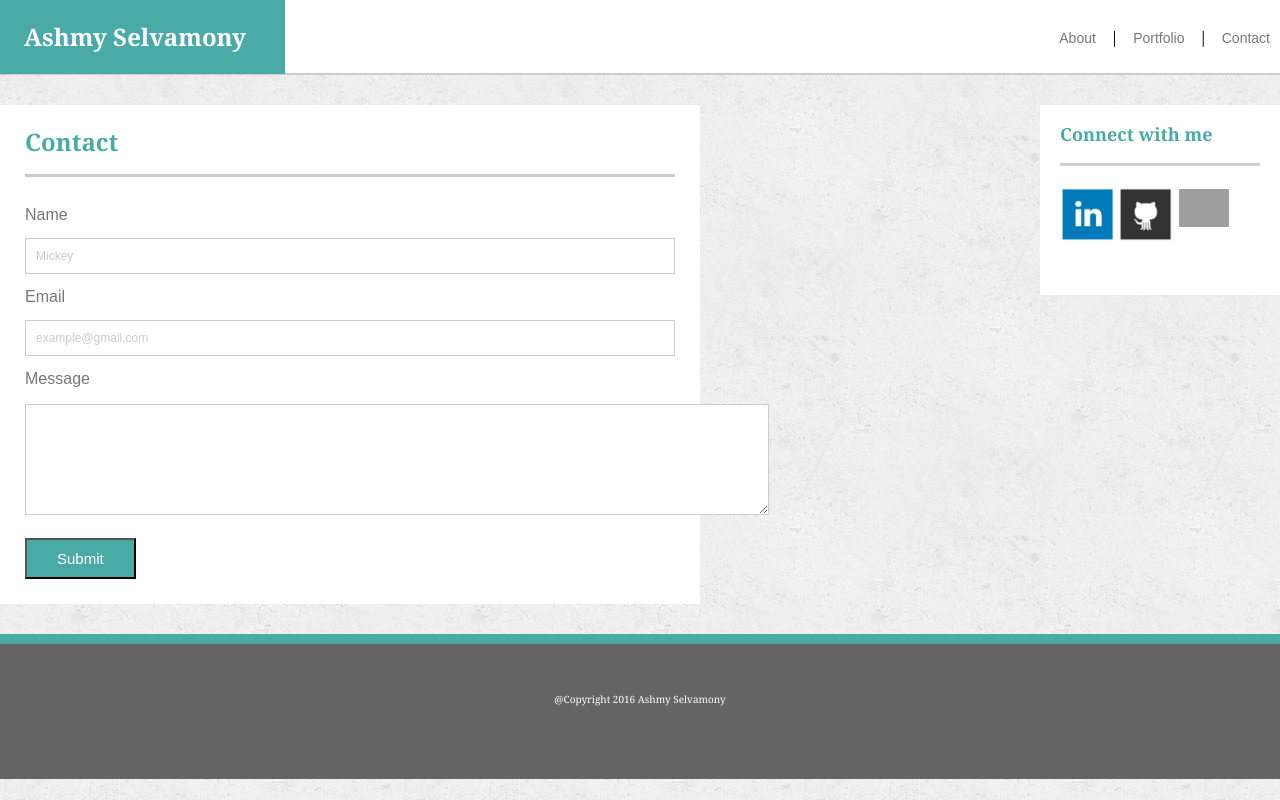
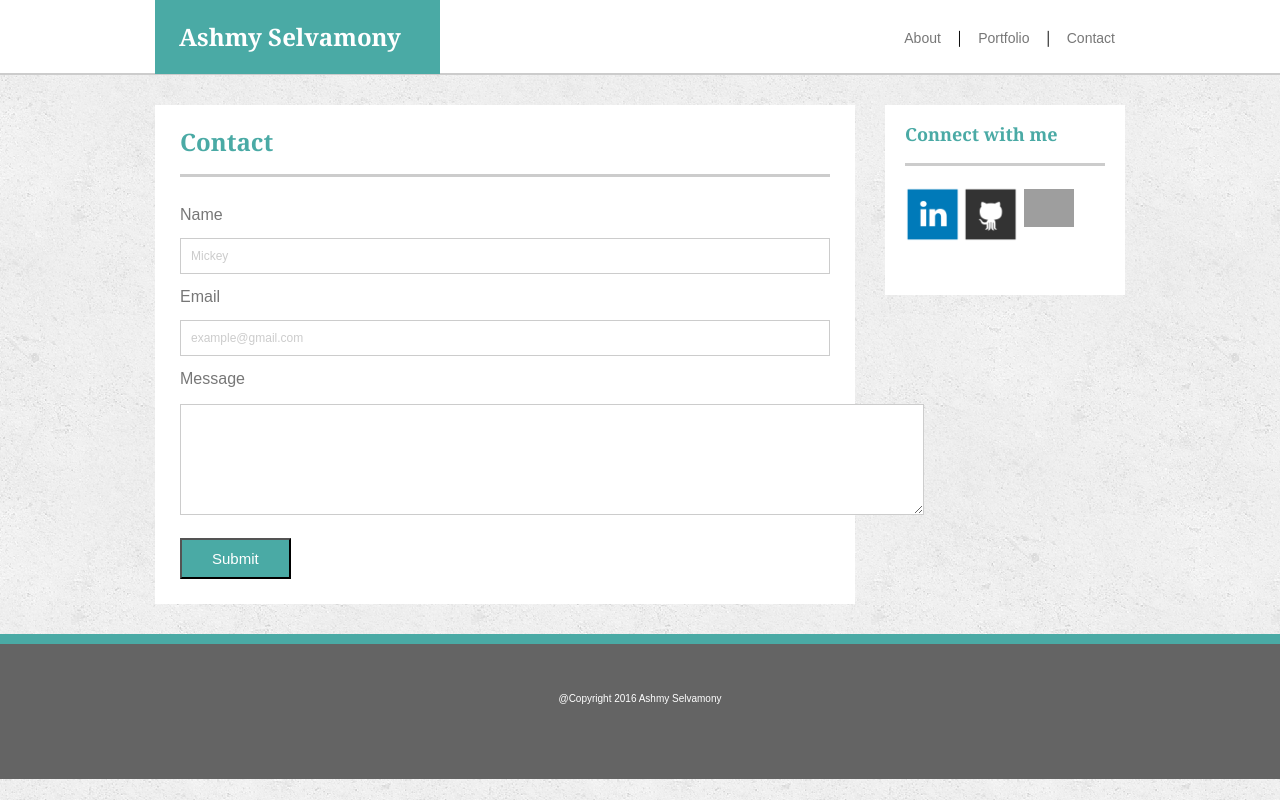
Before and after one commit to premiash/HerokuDemo, a PHP site: page /contact.html in a window 1280 px wide. Run offline with PHP 8.4, Linux system fonts and the light colour scheme; grey boxes are pictures that could not be loaded.

Commit message:
content section align/position issue fix for portfolio and contact pages

```diff
--- a/assets/css/style.css
+++ b/assets/css/style.css
@@ -29,7 +29,7 @@ header {
 	padding-bottom: 10px;
 	font-size: 10px;
 	height: 75px;
-	width: 100%
+	width: 100%;
 	font-family: 'Arial', 'Helvetica Neue', Helvetica, sans-serif;
 }
 
--- a/contact.html
+++ b/contact.html
@@ -10,9 +10,9 @@
 
 <body background="assets/images/concrete_seamless.png">
 
-	<div class="wrapper">
 	<header>
 		<div class="name">
+			<div class="container">
 				<h1>Ashmy Selvamony</h1>
 		    	<div class="nav-links">
 				   	<nav>
@@ -22,8 +22,9 @@
 					</nav>
 				</div>
 			</div>
+	    </div>
 	</header>
-
+	<div class="container">
 		<div class="section-left">
 			<h2 class="page-heading">Contact</h2>
 			<div class="line-heading"></div>
@@ -46,11 +47,7 @@
 				</form>
 				</div>
 
-			<!--<p>If you click the "Submit" button, the form-data will be sent to a page called "action_page.php".</p>-->
-
 		</div>
-
-
 		<div class="aside">
 			<div>
 				<h2 class="connect">Connect with me</h2>
@@ -62,11 +59,9 @@
 
 			</div>
 		</div>
-
-
+	</div>
 
 	<div class="push"></div>
   	<footer class="footer">@Copyright 2016 Ashmy Selvamony</footer>
-
 </body>
 </html>
```
Also changed, not shown: portfolio.html (+4 -7 lines). Lines whose indentation alone changed are shown as unchanged.
